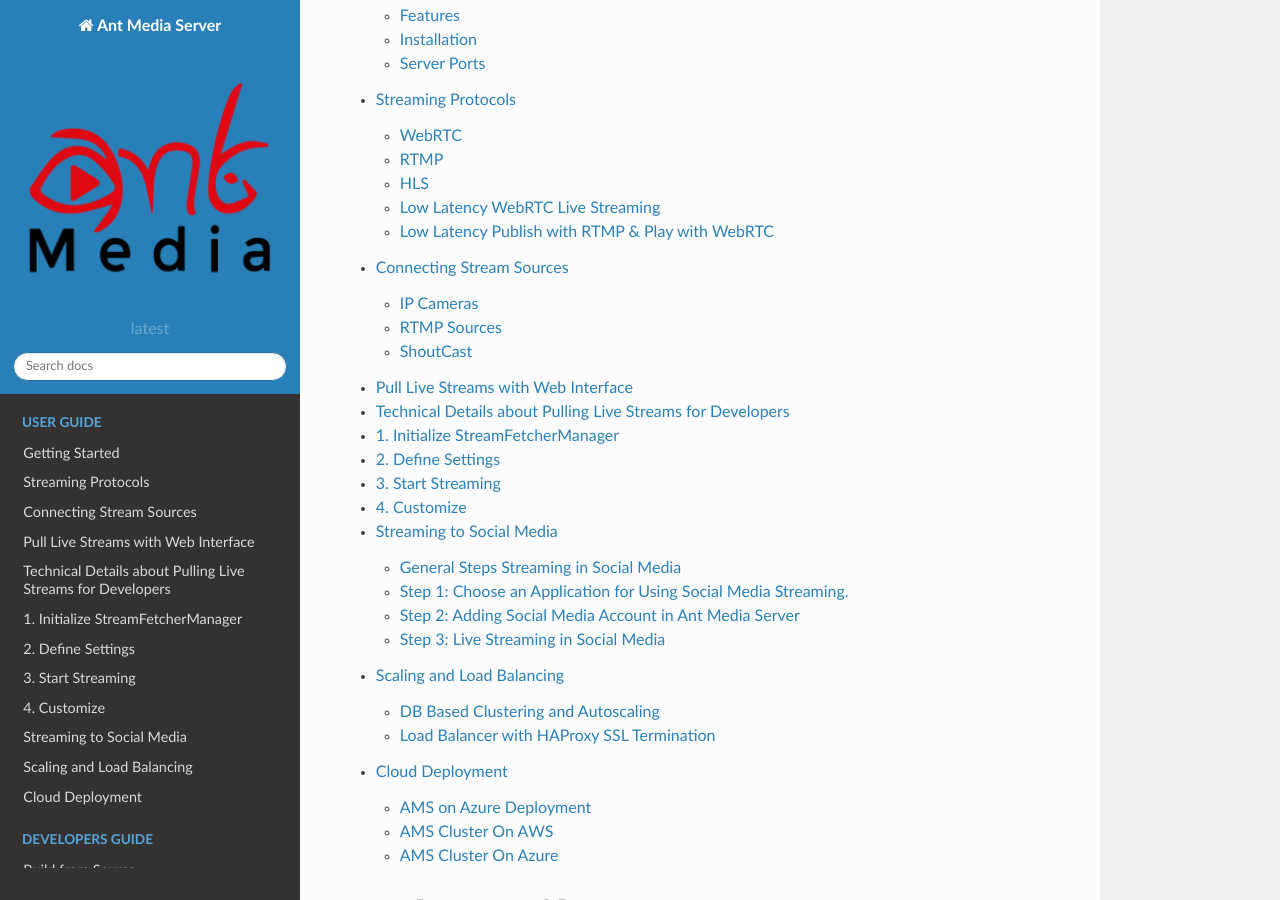
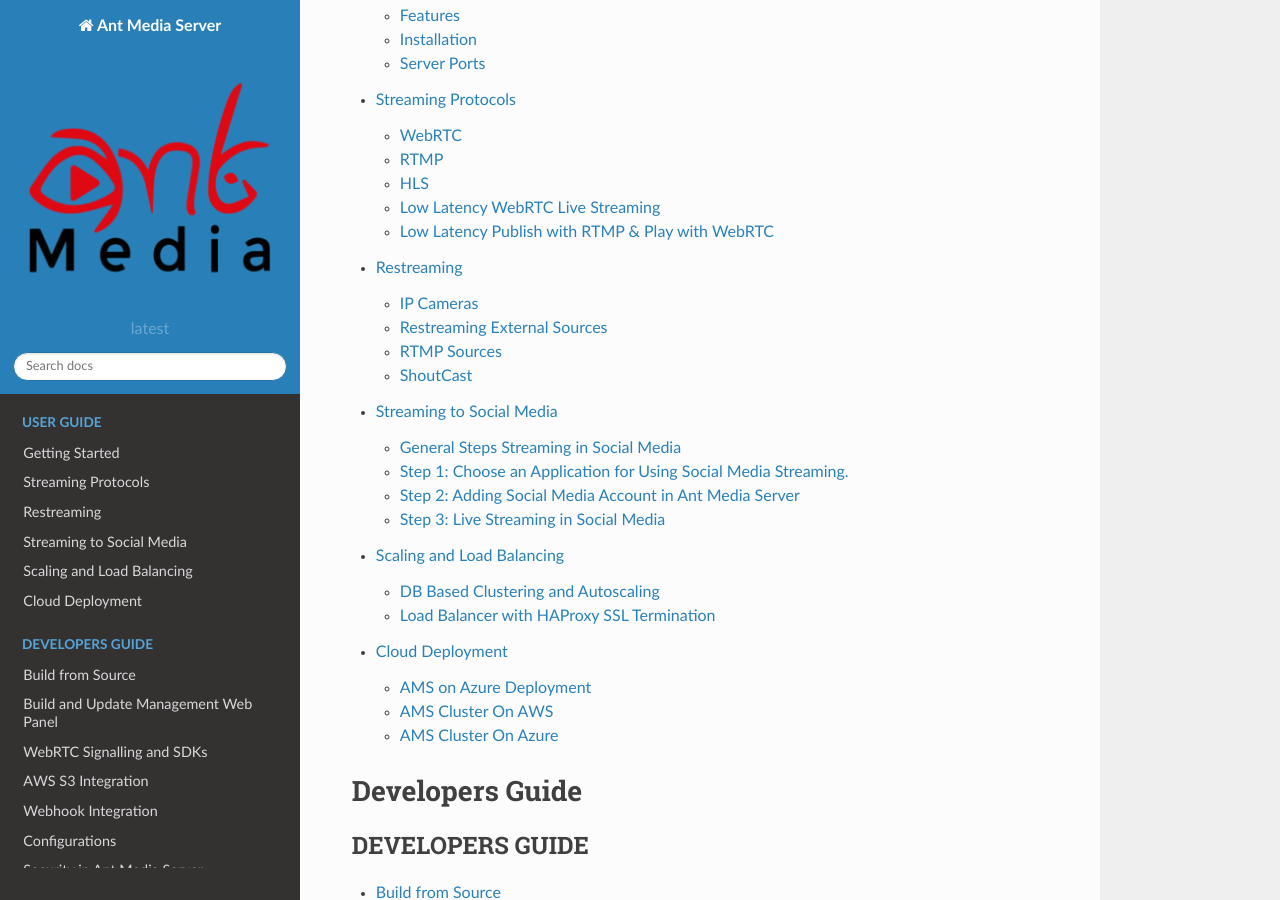
Before and after one commit to sachinmsahrma/Ant-Media-Docs, a Sphinx documentation site: the page built from docs/index.rst, in a window 1280 px wide and 900 px high, scrolled down 1007 px. Built offline with Sphinx 7.4.7 and the Read the Docs theme 2.0.0, drawn with Linux system fonts in a browser that asks for light colours.

Commit message:
Add Restreaming doc

```diff
--- a/docs/Connecting-Stream-Sources.rst
+++ b/docs/Connecting-Stream-Sources.rst
@@ -1,11 +1,15 @@
 #########################
-Connecting Stream Sources
+Restreaming
 #########################
 
 IP Cameras
 ==========
 .. include:: Pull-IP-Camera-Streams.rst
 
+Restreaming External Sources
+============================
+.. include:: Restreaming-External-Sources.rst
+
 RTMP Sources
 ============
 
--- a/docs/index.rst
+++ b/docs/index.rst
@@ -9,7 +9,6 @@
   Getting-Started.rst
   Streaming-Protocols.rst
   Connecting-Stream-Sources.rst
-  Restreaming-External-Sources.rst
   Streaming-in-Social-Media.rst
   Scaling-and-Load-Balancing.rst
   Cloud-Deployments.rst
```
